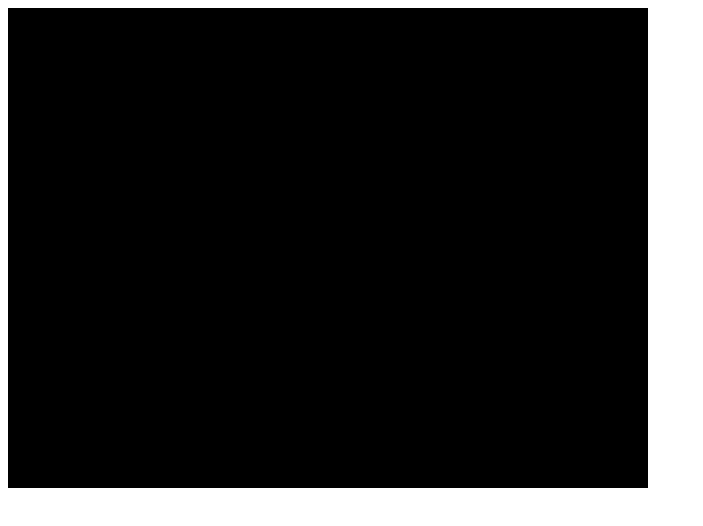
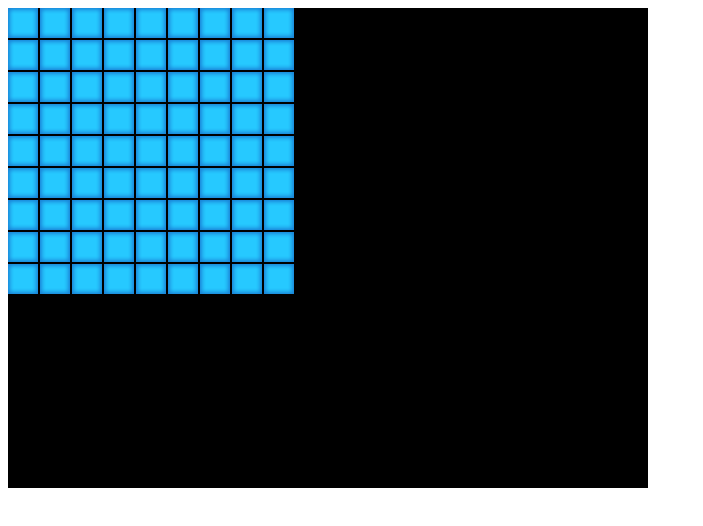
Before and after one commit to penance316/minesweeper, a plain HTML site: page index.html in a window 1280 px wide. Shown: the whole page, without its empty margins (0-703 px from the left). Drawn offline with Linux system fonts and the light colour scheme.

Commit message:
create tiles and board and implement basic interface state

```diff
--- a/index.html
+++ b/index.html
@@ -1,13 +1,18 @@
 <!doctype html>
 <html>
+
 <head>
     <title>Mines</title>
     <meta charset="UTF-8">
     <meta name="viewport" content="width=device-width, initial-scale=1.0">
     <script src="js/phaser.min.js"></script>
     <script src="js/game.js"></script>
+    <script src="js/tile.js"></script>
+    <script src="js/board.js"></script>
 </head>
+
 <body>
     <div id="gameDiv"> </div>
 </body>
+
 </html>
--- /dev/null
+++ b/js/board.js
@@ -0,0 +1,15 @@
+var Board = function(columns, rows) {
+    var board = [];
+    var group = game.add.group();
+
+    for (var y = 0; y < rows; y++) {
+        var row = [];
+
+        for (var x = 0; x < columns; x++) {
+            var tile = new Tile(x, y, group);
+            row.push(tile);
+        }
+
+        board.push(row);
+    }
+}
--- a/js/game.js
+++ b/js/game.js
@@ -37,12 +37,16 @@ gameState.prototype = {
     },
 
     create: function() {
-
+        this.initBoard();
     },
 
     update: function() {
 
     },
+
+    initBoard: function () {
+        this.board = new Board(gameProperties.boardWidth, gameProperties.boardHeight);
+    }
 };
 
 var game = new Phaser.Game(gameProperties.screenWidth, gameProperties.screenHeight, Phaser.AUTO, 'gameDiv');
--- /dev/null
+++ b/js/tile.js
@@ -0,0 +1,23 @@
+var Tile = function(col, row, group) {
+    var states = {
+        ZERO: 0,
+        ONE: 1,
+        TWO: 2,
+        THREE: 3,
+        FOUR: 4,
+        FIVE: 5,
+        SIX: 6,
+        SEVEN: 7,
+        EIGHT: 8,
+        DEFAULT: 9,
+        FLAG: 10,
+        WRONG_FLAG: 11,
+        UNKNOWN: 12,
+        MINE: 13,
+    };
+
+    var currentFrame = states.DEFAULT;
+    var currentState = states.ZERO;
+
+    var sprite = game.add.sprite(col * gameProperties.tileWidth, row * gameProperties.tileHeight, graphicAssets.tiles.name, currentFrame, group);
+}
```
Lines whose indentation alone changed are shown as unchanged.
